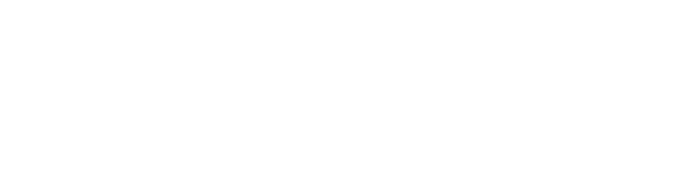
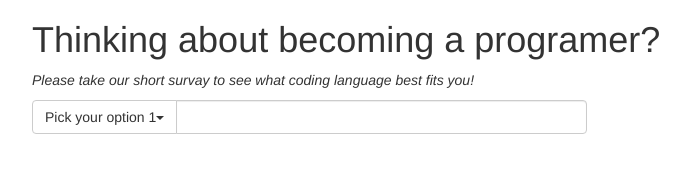
Before and after one commit to GACOSTA1988/programming-language-suggester, a plain HTML site: page index.html in a window 1280 px wide. Shown: the whole page, without its empty margins (38-728 px from the left). Drawn offline with nearby package versions, Linux system fonts and the light colour scheme.

Commit message:
add input form and button

```diff
--- a/index.html
+++ b/index.html
@@ -6,9 +6,31 @@
   <link rel="stylesheet" href="css/styles.css">
   <script src="js/jquery-3.4.1.js" charset="utf-8"></script>
   <script src="js/scripts.js" charset="utf-8"></script>
-  <title></title>
+  <title>Programing Language suggester</title>
 </head>
 <body>
+  <div class="container">
+    <h1>Thinking about becoming a programer?</h1>
+    <p><em>Please take our short survay to see what coding language best fits you!</em></p>
+<!-- USING INPUP GROUP FORMAT FOUND ON BOOTSTRAP WEBSITE -->
+<div class="row">
+  <div class="col-lg-6">
+    <div class="input-group">
+      <div class="input-group-btn">
+        <button type="button" class="btn btn-default dropdown-toggle" data-toggle="dropdown" aria-haspopup="true" aria-expanded="false">Pick your option 1<span class="caret"></span></button>
+        <ul class="dropdown-menu">
+          <li><a href="#">option 1</a></li>
+          <li><a href="#">option </a></li>
+          <li role="separator" class="devider"></li>
+          <li><a href="#">seperated link</a></li>
+        </ul>
 
+      </div>
+      <input type="text" class="form-control" aria-label="...">
+    </div>
+
+  </div>
+</div>
+  </div>
 </body>
 </html>
```
